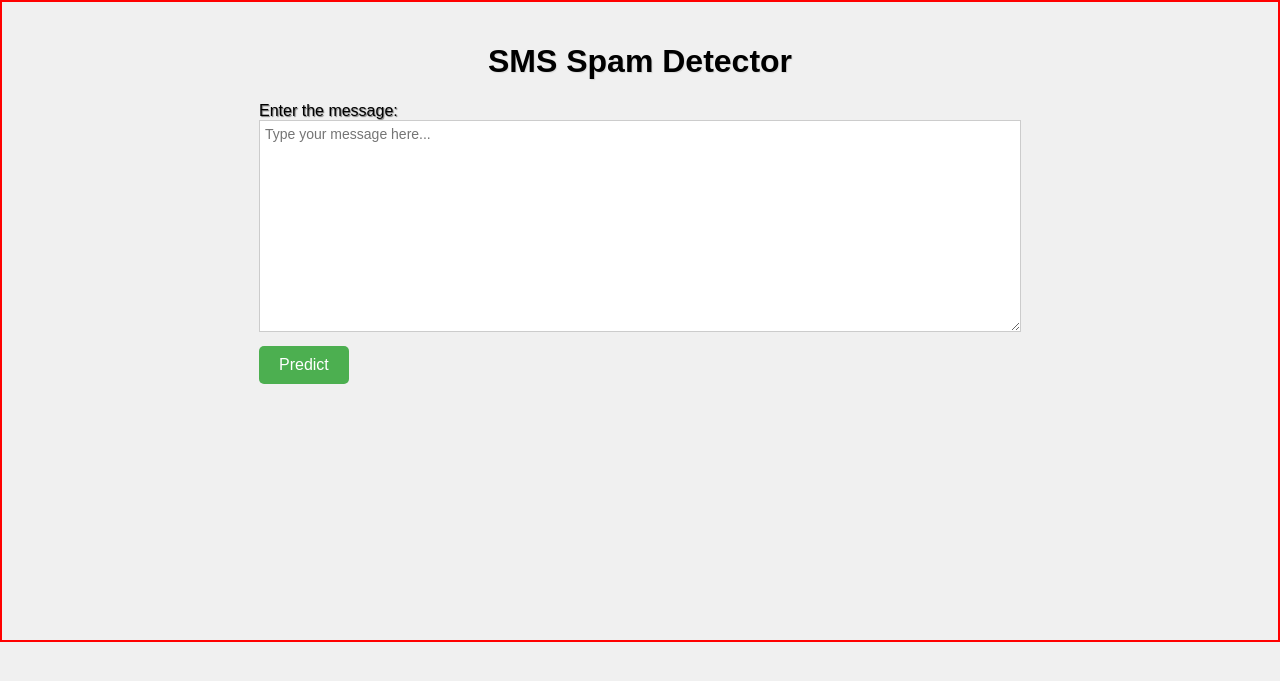
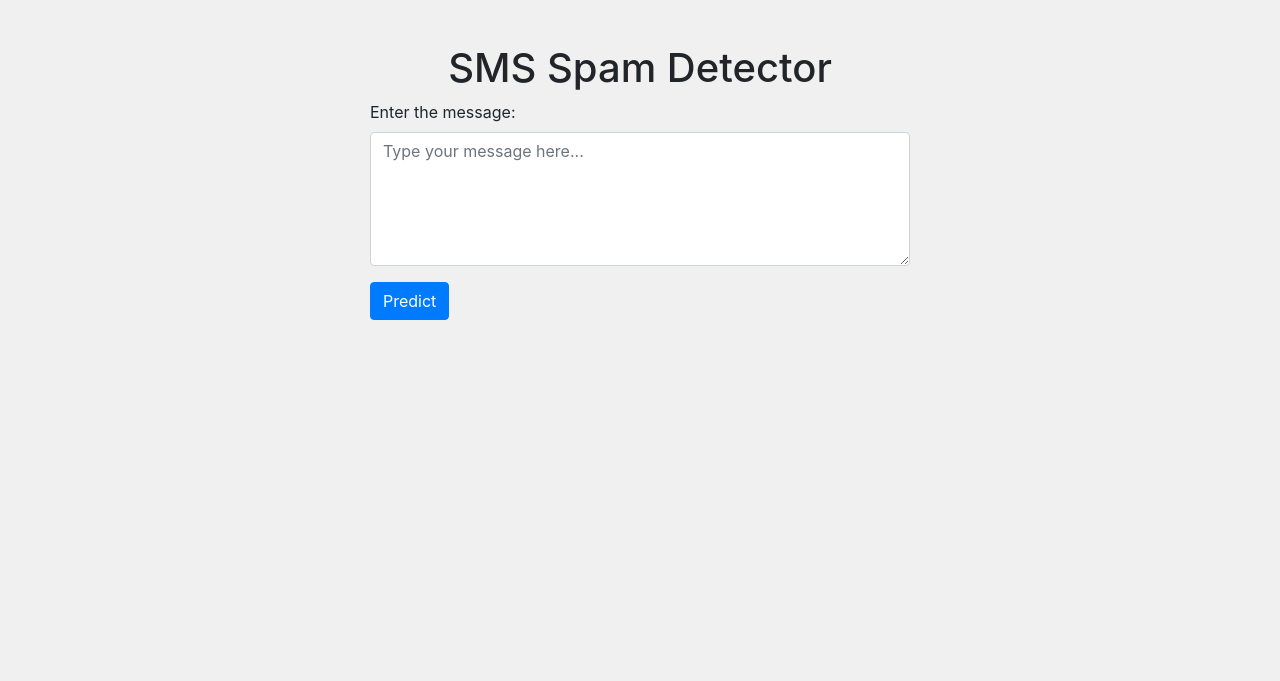
Before and after one commit to Adithyadk/spammsg, a Flask app: page / in a window 1280 px wide. Shown: the top 681 px of the page. Run offline with Flask 3, Linux system fonts and the light colour scheme; parts of the project's set-up code (start-up, migrations or seed data) failed here and were passed over; some libraries are stand-ins or nearby versions.

Commit message:
updated index.html

```diff
--- a/templates/index.html
+++ b/templates/index.html
@@ -4,83 +4,47 @@
     <meta charset="UTF-8">
     <meta name="viewport" content="width=device-width, initial-scale=1.0">
     <title>SMS Spam Detector</title>
+    <!-- Bootstrap CSS -->
+    <link href="https://stackpath.bootstrapcdn.com/bootstrap/4.5.2/css/bootstrap.min.css" rel="stylesheet">
     <style>
+        /* Additional Custom Styles */
         body {
-            text-align: center; /* Center align all text */
-            font-family: "Arial", sans-serif; /* Specify a font family */
-            background-color: #f0f0f0; /* Soft tone of grey background */
-            margin: 0; /* Reset default margin */
-            padding: 20px; /* Add padding around the content */
-            padding-bottom: 20%;
-            border: 2px solid red; /* Add red border around the entire webpage */
-            box-sizing: border-box; /* Include border in the total width and height */
+            background-color: #f0f0f0;
+            margin: 0;
+            padding: 20px;
+            box-sizing: border-box;
         }
         h1 {
-            font-family: "Arial", sans-serif; /* Specify a font family for the heading */
-            text-shadow: 1px 1px 1px rgba(0, 0, 0, 0.1); /* Add text shadow to soften edges */
+            text-align: center; /* Center align the heading */
         }
-        form {
-            display: inline-block; /* Make form elements inline */
-            text-align: left; /* Align form elements to the left within the container */
-        }
-        #message {
-            width: 750px; /* Adjust width to cover the entire center part */
-            height: 200px; /* Adjust height as needed */
-            margin-bottom: 10px; /* Add margin below the textarea */
-            border: 1px solid #ccc; /* Add border to the textarea */
-            padding: 5px; /* Add padding to the textarea */
-            font-size: 14px; /* Adjust font size as needed */
-            font-family: "Arial", sans-serif; /* Specify a font family */
-            resize: vertical; /* Allow vertical resizing */
-        }
-        label {
-            font-family: "Arial", sans-serif; /* Specify a font family for the label */
-            text-shadow: 1px 1px 1px rgba(0, 0, 0, 0.1); /* Add text shadow to soften edges */
-        }
-        button[type="submit"] {
-            background-color: #4CAF50; /* Green background */
-            color: white; /* White text color */
-            padding: 10px 20px; /* Add padding */
-            border: none; /* Remove border */
-            cursor: pointer; /* Add cursor on hover */
-            border-radius: 5px; /* Add border radius */
-            font-size: 16px; /* Adjust font size as needed */
-            font-family: "Arial", sans-serif; /* Specify a font family */
-        }
-        button[type="submit"]:hover {
-            background-color: #45a049; /* Darker green on hover */
-        }
-
-        .spam, .not-spam {
-            padding: 10px 20px; /* Add padding */
-            border: none; /* Remove border */
-            border-radius: 5px; /* Add border radius */
-            font-size: 28px; /* Adjust font size as needed */
-            font-family: "Arial", sans-serif; /* Specify a font family */
-            display: inline-block; /* Display inline */
-            margin-right: 10px; /* Add margin between containers */
-            border-radius: 5px; /* Add border radius */
-            background-color: rgb(236, 233, 233); /* Grey background color */
-        }
-
-        .spam {
-            color: red; /* Red text color */
-        }
-
-        .not-spam {
-            color: green; /* Green text color */
+        .result-container {
+            margin-top: 20px;
         }
     </style>
 </head>
 <body>
-    <h1>SMS Spam Detector</h1>
-    <form id="smsForm">
-        <label for="message" style="font-family: Arial, sans-serif; text-shadow: 1px 1px 1px rgba(0, 0, 0, 0.5);">Enter the message:</label><br>
-        <textarea id="message" name="message" placeholder="Type your message here..." onkeydown="if(event.keyCode==13){event.preventDefault(); predict();}"></textarea><br>
-        <button type="submit" onclick="predict()">Predict</button>
-    </form>
-    <div id="resultContainer" class="result-container"></div>
+    <div class="container">
+        <h1 class="mt-4">SMS Spam Detector</h1>
+        <div class="row justify-content-center">
+            <div class="col-md-6">
+                <form id="smsForm">
+                    <div class="form-group">
+                        <label for="message">Enter the message:</label>
+                        <textarea class="form-control" id="message" name="message" rows="5" placeholder="Type your message here..." onkeydown="if(event.keyCode==13){event.preventDefault(); predict();}"></textarea>
+                    </div>
+                    <button type="submit" class="btn btn-primary">Predict</button>
+                </form>
+                <div id="resultContainer" class="result-container"></div>
+            </div>
+        </div>
+    </div>
 
+    <!-- Bootstrap JS and jQuery -->
+    <script src="https://code.jquery.com/jquery-3.5.1.slim.min.js"></script>
+    <script src="https://cdn.jsdelivr.net/npm/@popperjs/core@2.5.4/dist/umd/popper.min.js"></script>
+    <script src="https://stackpath.bootstrapcdn.com/bootstrap/4.5.2/js/bootstrap.min.js"></script>
+
+    <!-- Your Custom JavaScript -->
     <script>
         document.getElementById("smsForm").addEventListener("submit", function(event) {
             event.preventDefault();
@@ -95,9 +59,9 @@
                 var resultContainer = document.getElementById("resultContainer");
                 resultContainer.innerHTML = ''; // Clear previous content
                 if (data.result === "Spam") {
-                    resultContainer.innerHTML = '<div class="spam">Spam</div>';
+                    resultContainer.innerHTML = '<div class="alert alert-danger" role="alert">Spam</div>';
                 } else {
-                    resultContainer.innerHTML = '<div class="not-spam">Not Spam</div>';
+                    resultContainer.innerHTML = '<div class="alert alert-success" role="alert">Not Spam</div>';
                 }
             });
         });
```
